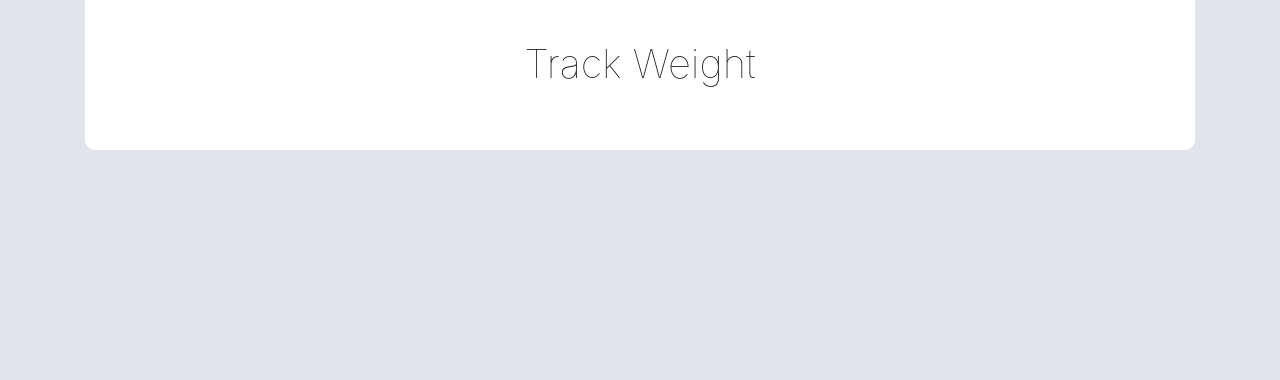
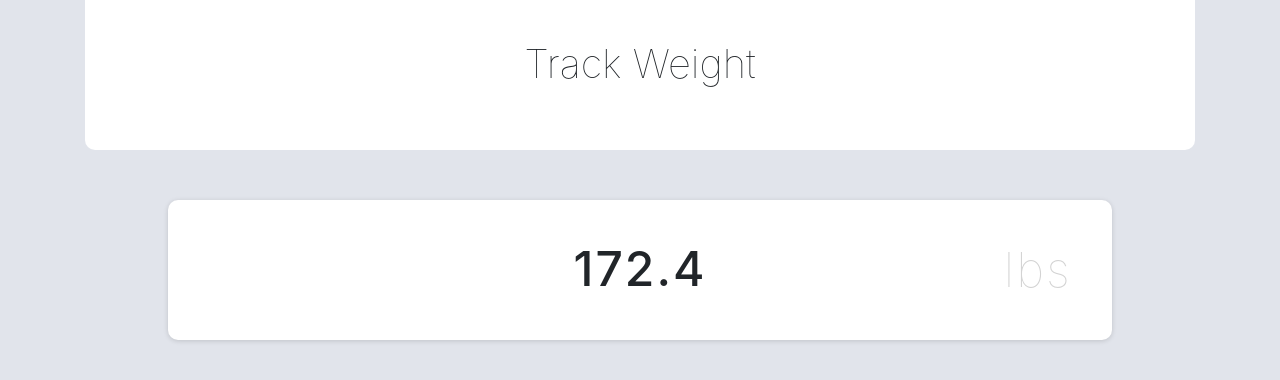
Before and after one commit to MenatPink/TrackWeight, a React (Create React App) app: page / in a window 1280 px wide. Shown: the top 380 px of the page. Built offline with nearby package versions, Linux system fonts and the light colour scheme.

Commit message:
Addition of Weight Counter

```diff
--- a/package.json
+++ b/package.json
@@ -4,6 +4,7 @@
   "private": true,
   "dependencies": {
     "axios": "^0.18.0",
+    "rc-calendar": "^9.7.0",
     "react": "^16.4.2",
     "react-dom": "^16.4.2",
     "react-scripts": "1.1.4",
--- a/src/Components/App.js
+++ b/src/Components/App.js
@@ -1,12 +1,14 @@
 import React, { Component } from "react";
 import "./../Styles/App.css";
 import TitleBar from "./TitleBar";
+import WeightTile from "./WeightTile";
 
 class App extends Component {
   render() {
     return (
       <div class="container view-wrapper">
         <TitleBar />
+        <WeightTile />
       </div>
     );
   }
--- /dev/null
+++ b/src/Components/WeightTile.js
@@ -0,0 +1,13 @@
+import React from "react";
+import ReactDOM from "react-dom";
+
+function WeightTile() {
+  return (
+    <div className="weight-tile">
+      <h1>172.4</h1>
+      <h1 className="units">lbs</h1>
+    </div>
+  );
+}
+
+export default WeightTile;
--- a/src/Styles/App.css
+++ b/src/Styles/App.css
@@ -17,4 +17,32 @@ body {
   font-weight: lighter;
 }
 
-/*# sourceMappingURL=App.css.map */
+.weight-tile {
+  background-color: white;
+  height: 140px;
+  width: 85%;
+  margin: auto;
+  margin-top: 50px;
+  border-radius: 10px;
+  box-shadow: 0 1px 5px rgba(0, 0, 0, 0.15);
+  padding-top: 0.1px;
+  position: relative;
+}
+.weight-tile h1 {
+  font-size: 3rem;
+  text-align: center;
+  display: block;
+  margin-top: 40px;
+  letter-spacing: 2px;
+}
+.weight-tile .units {
+  color: lightgrey;
+  position: absolute;
+  top: 50%;
+  transform: translateY(-50%);
+  right: 40px;
+  margin: 0;
+  font-weight: lighter;
+}
+
+/*# sourceMappingURL=app.css.map */
--- a/src/Styles/Components/_Components.scss
+++ b/src/Styles/Components/_Components.scss
@@ -1,2 +1,3 @@
 @import 'TitleBar';
 @import 'ContentWrapper';
+@import 'WeightTitle';
--- /dev/null
+++ b/src/Styles/Components/_WeightTitle.scss
@@ -0,0 +1,27 @@
+.weight-tile {
+    background-color: white;
+    height: 140px;
+    width: 85%;
+    margin: auto;
+    margin-top: 50px;
+    border-radius: $default-border-radius;
+    box-shadow: $default-box-shadow;
+    padding-top: 0.1px;
+    position: relative;
+    h1 {
+        font-size: 3rem;
+        text-align: center;
+        display: block;
+        margin-top: 40px;
+        letter-spacing: 2px;
+    }
+    .units {
+        color: lightgrey;
+        position: absolute;
+        top: 50%;
+        transform: translateY(-50%);
+        right: 40px;
+        margin: 0;
+        font-weight: lighter;
+    }
+}
```
Also changed, not shown: 2 other files (tests, documents, lock files or other folders).
